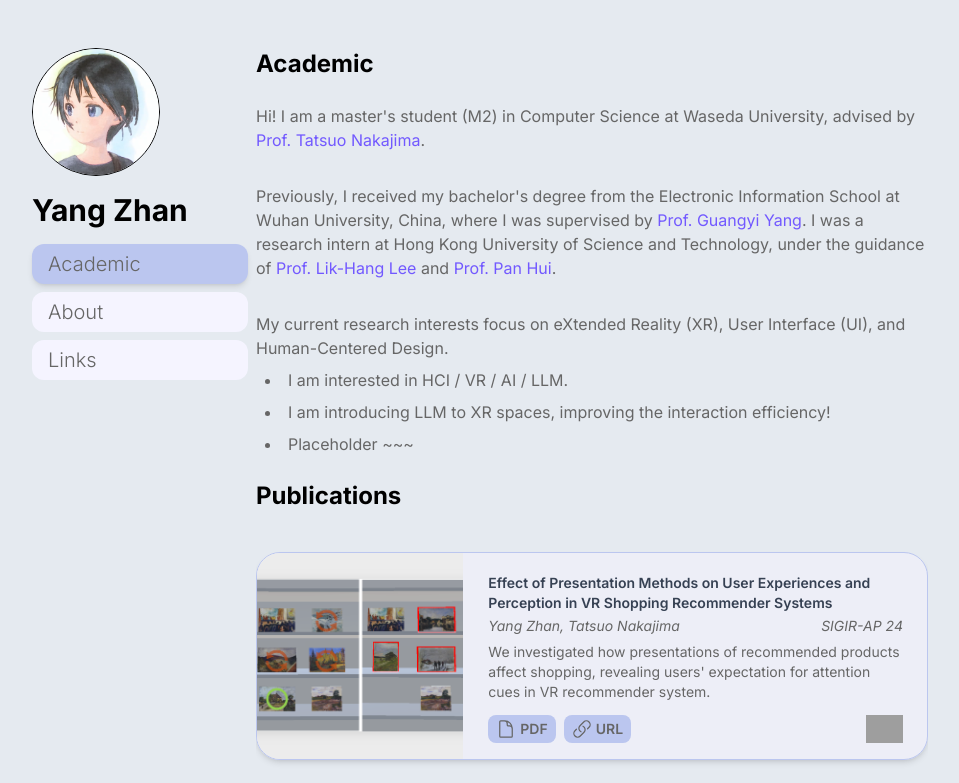
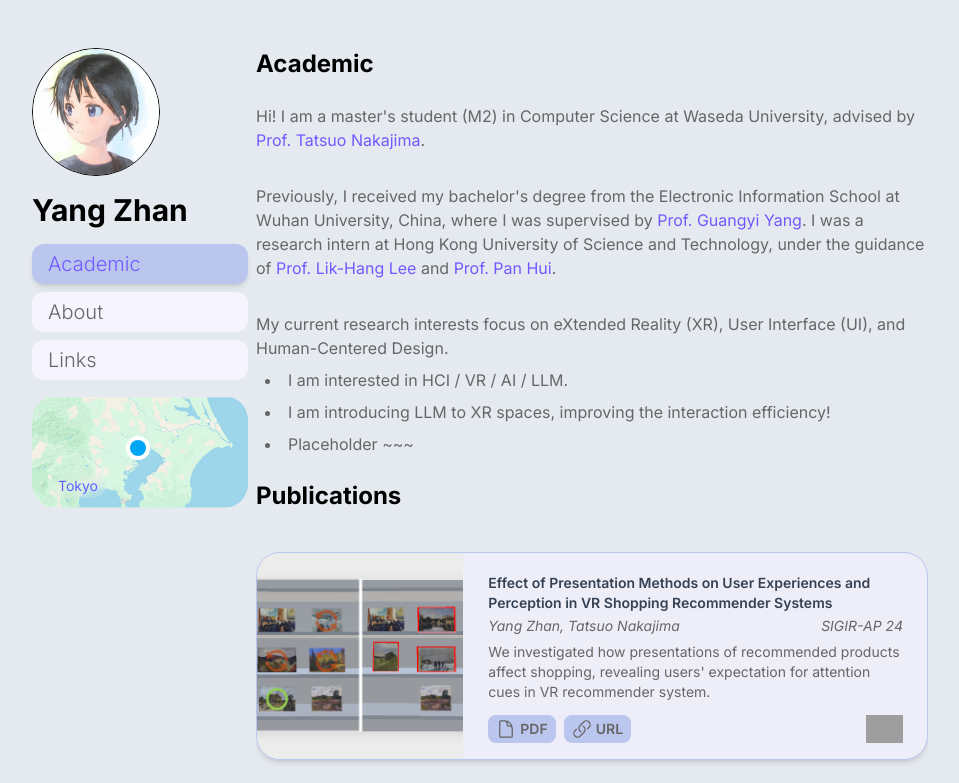
Before and after one commit to SN-F-QR/academic-personal, a React (Vite) app: page / in a window 1280 px wide. Shown: the top 783 px of the page, without its empty margins (96-1055 px from the left). Built offline with nearby package versions, Linux system fonts and the light colour scheme; grey boxes are pictures that could not be loaded.

Commit message:
feat: add location widget

```diff
--- /dev/null
+++ b/src/components/LocationWidget.tsx
@@ -0,0 +1,27 @@
+const LocationWidget = () => {
+  return (
+    <div className="relative md:h-32 md:w-full">
+      <div className="absolute top-[25%] left-[40%] size-8">
+        <div className="relative h-full w-full">
+          <div className="absolute top-1/4 left-1/4 grid size-6 animate-[ping_2s_cubic-bezier(0,0,0.2,1)6] rounded-full bg-sky-500 opacity-75" />
+          <div className="absolute top-1/4 left-1/4 grid size-6 place-content-center rounded-full bg-white">
+            <div className="size-4 rounded-full bg-sky-500" />
+          </div>
+        </div>
+      </div>
+      <img
+        src="./tokyo_map.png"
+        alt="google map of Tokyo"
+        className="w-54 rounded-3xl"
+      />
+      <div className="absolute bottom-1/5 left-1/12 h-6 w-14">
+        <div className="relative flex h-full w-full items-center justify-center">
+          <div className="absolute h-full w-full translate-x-0 rounded-xl backdrop-blur-sm"></div>
+          <p className="absolute text-sm text-indigo-500 opacity-100">Tokyo</p>
+        </div>
+      </div>
+    </div>
+  );
+};
+
+export default LocationWidget;
--- a/src/components/NavBar.tsx
+++ b/src/components/NavBar.tsx
@@ -1,4 +1,5 @@
 import { NavLink } from "react-router";
+import LocationWidget from "./LocationWidget";
 
 const NavBar = () => {
   const navButtons = ["Academic", "About", "Links"].map((name, index) => {
@@ -12,7 +13,7 @@ const NavBar = () => {
   return (
     <div className="fixed top-8 left-32 flex h-full flex-col justify-items-center space-y-4 font-sans">
       <img
-        src="./public/avatar.png"
+        src="./avatar.png"
         alt="avatar of Yang Zhan"
         className="mt-4 h-32 w-32 rounded-full border border-black"
       />
@@ -22,6 +23,7 @@ const NavBar = () => {
       <nav className="flex flex-col space-y-2 text-xl font-light text-gray">
         {navButtons}
       </nav>
+      <LocationWidget />
     </div>
   );
 };
@@ -34,7 +36,7 @@ const NavButton: React.FC<{
     <NavLink
       to={path}
       className={({ isActive }) =>
-        `h-10 w-54 cursor-pointer rounded-xl ${isActive ? "bg-purple-mid shadow-md" : "bg-[#f5f4ff]"}`
+        `h-10 w-54 cursor-pointer rounded-xl ${isActive ? "bg-purple-mid text-purple-strong shadow-md" : "bg-[#f5f4ff]"}`
       }
     >
       <div className="flex h-full">
```
Also changed, not shown: public/tokyo_map.png (added).
